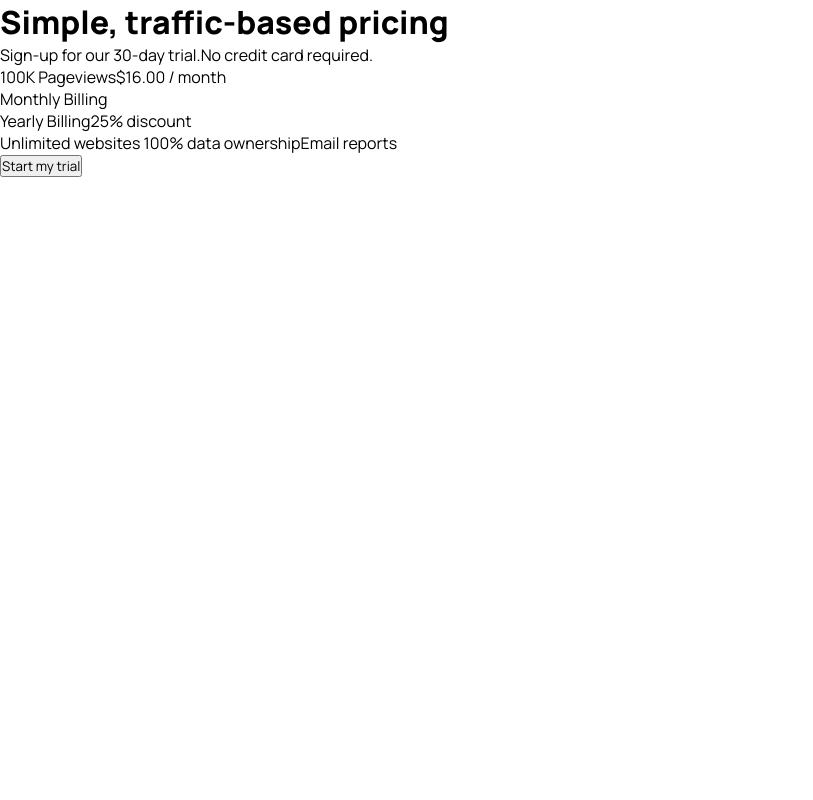
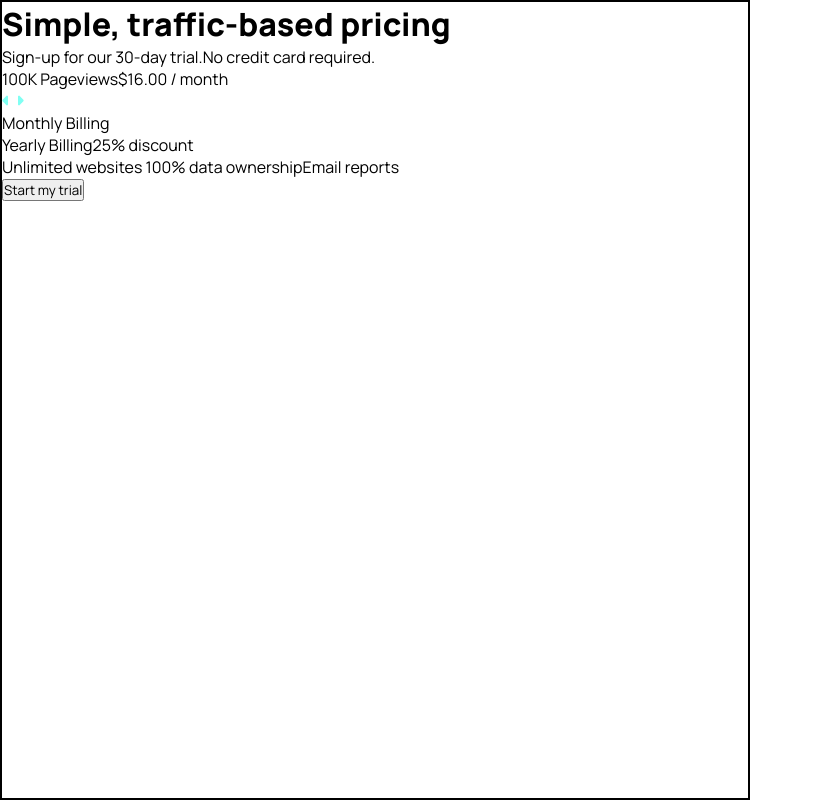
Before and after one commit to hrk-berserker27/Pricing-component, a Next.js app in the folder Next-app/: page / in a window 1280 px wide. Shown: the whole page, without its empty margins (0-813 px from the left). Built offline with nearby package versions, Linux system fonts and the light colour scheme.

Commit message:
Removed unnecessary details

```diff
--- a/Next-app/pages/index.js
+++ b/Next-app/pages/index.js
@@ -30,7 +30,13 @@ export default function App() {
               <span>&nbsp;/&nbsp;month</span>
             </span>
           </header>
-          <div className="slider"></div>
+          <div className="slider">
+            <svg xmlns="http://www.w3.org/2000/svg" width="22" height="13">
+              <g fill="#80FFF3" fillRule="evenodd">
+                <path d="M16 2.558v7.884a1 1 0 001.735.679l3.639-3.943a1 1 0 000-1.356l-3.64-3.943A1 1 0 0016 2.558zM6 2.558v7.884a1 1 0 01-1.735.679L.626 7.178a1 1 0 010-1.356l3.64-3.943A1 1 0 016 2.558z" />
+              </g>
+            </svg>
+          </div>
           <div className="toggle-container">
             Monthly Billing <div className="slider"></div>Yearly Billing
             <span>25% discount</span>
--- a/Next-app/styles/styles.scss
+++ b/Next-app/styles/styles.scss
@@ -13,5 +13,6 @@ main {
     min-height: 100vh;
     width: 100vw;
     overflow: hidden;
-
+    border: 2px solid;
+    width: 750px;
 }
```
Also changed, not shown: Next-app/public/images/icon-slider.svg (deleted).
